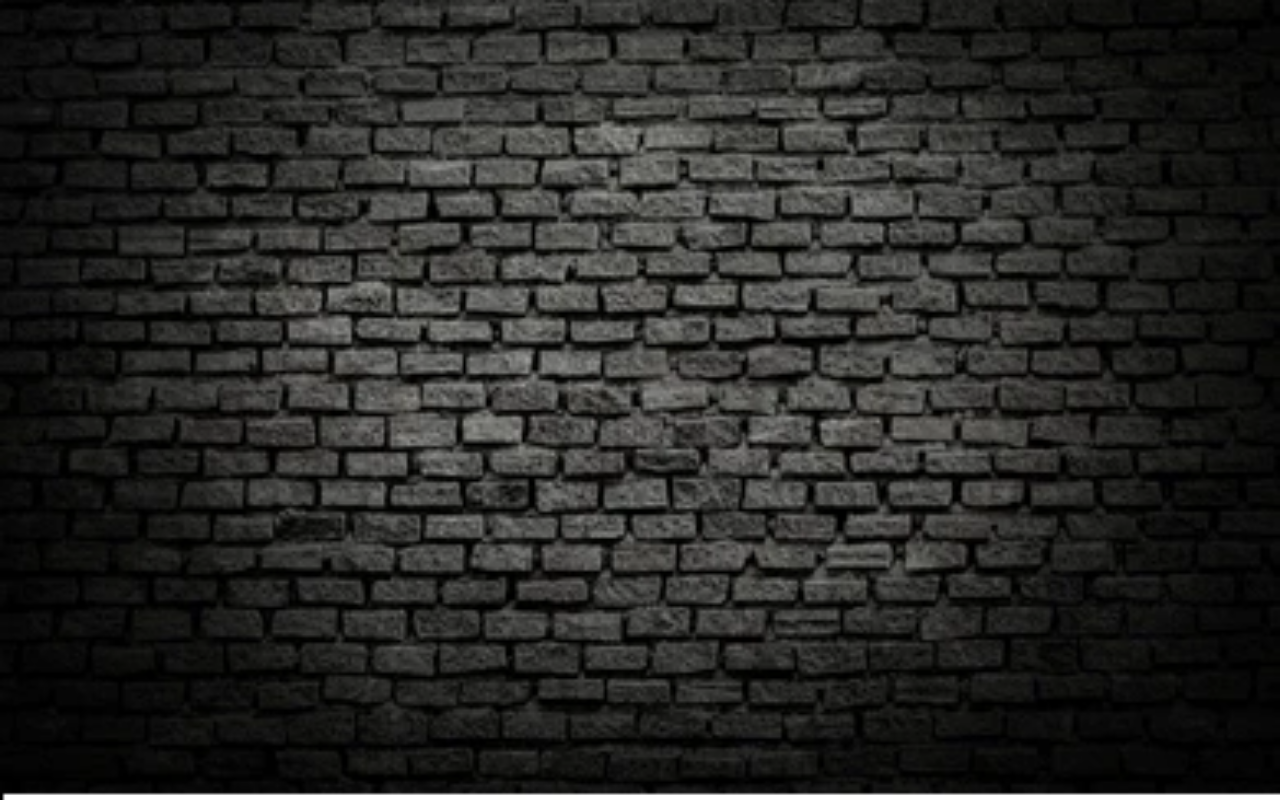
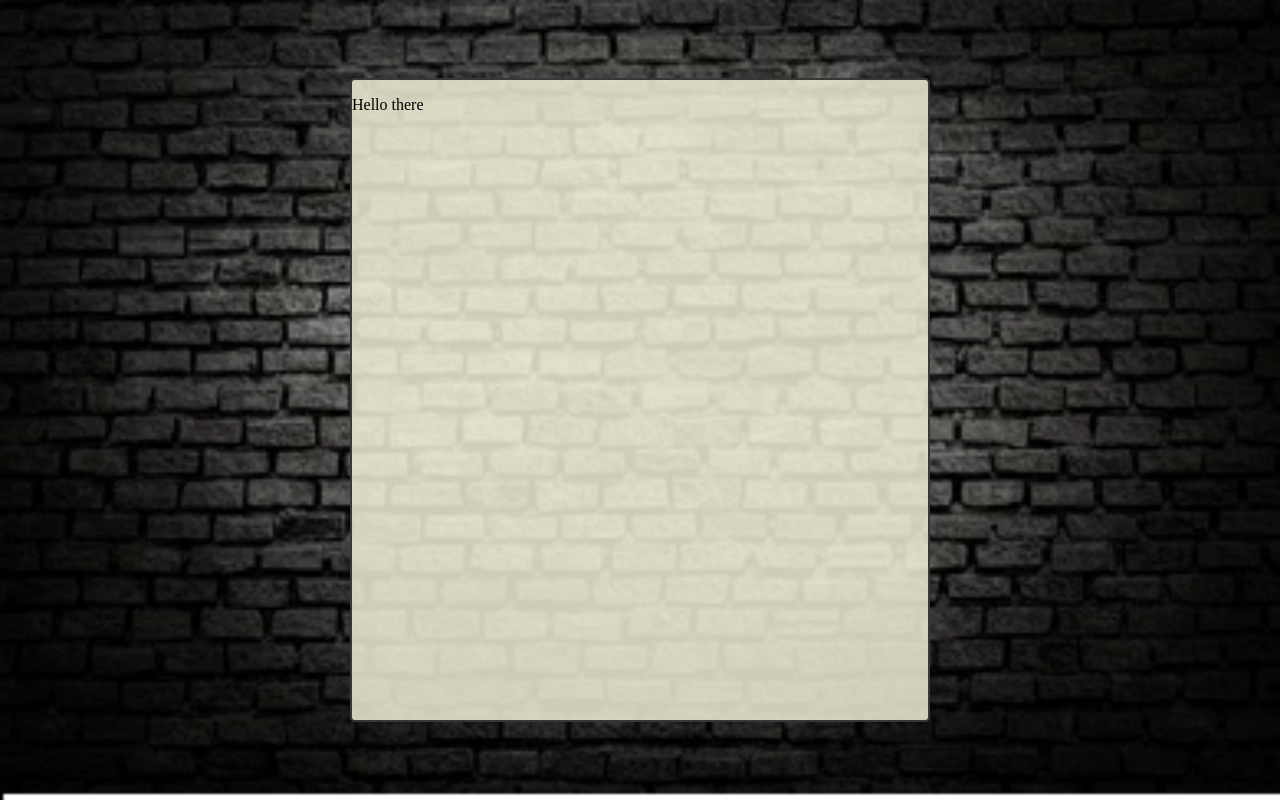
Before and after one commit to PWilly-23/data-repo, a plain HTML site: page index.html in a window 1280 px wide. Drawn offline with Linux system fonts and the light colour scheme.

Commit message:
updates + div added

```diff
--- a/index.html
+++ b/index.html
@@ -5,5 +5,8 @@
     </head>
     <body id="backgd">
 
+        <div id="dmain">
+            <p>Hello there</p>
+        </div>
     </body>
 </html>
--- a/scripts/css/style.css
+++ b/scripts/css/style.css
@@ -4,3 +4,16 @@
     background-position: center;
     background-size: 100%;
 }
+
+#dmain{
+    width: 45%;
+    height: 80%;
+    background-color: rgba(245, 245, 220, 0.836);
+    border-radius: 5px;
+    border: 2px solid rgb(56, 55, 55);
+
+    position:absolute;
+    left: 50%;
+    top:50%;
+    transform: translate(-50%, -50%);
+}
```
